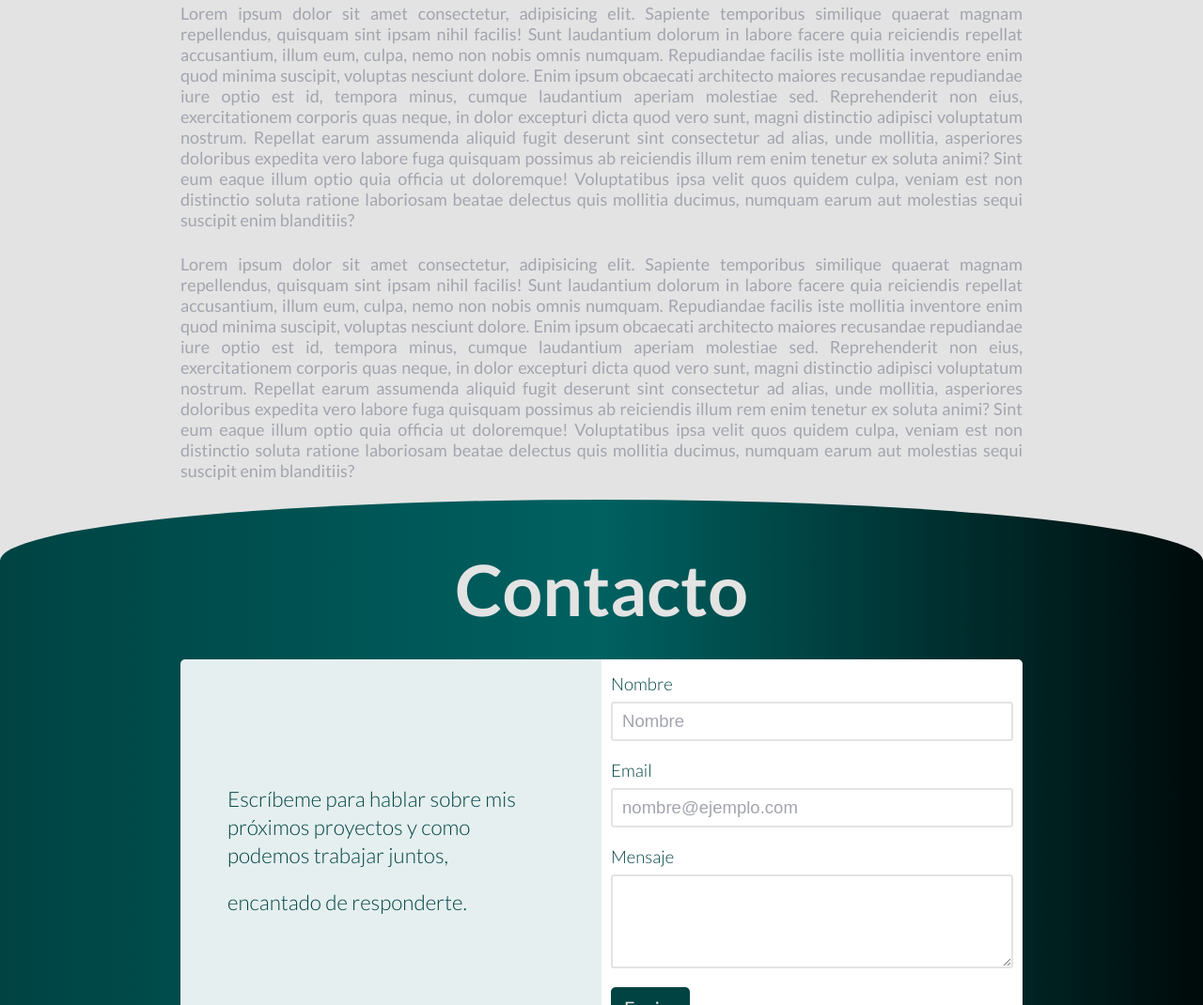
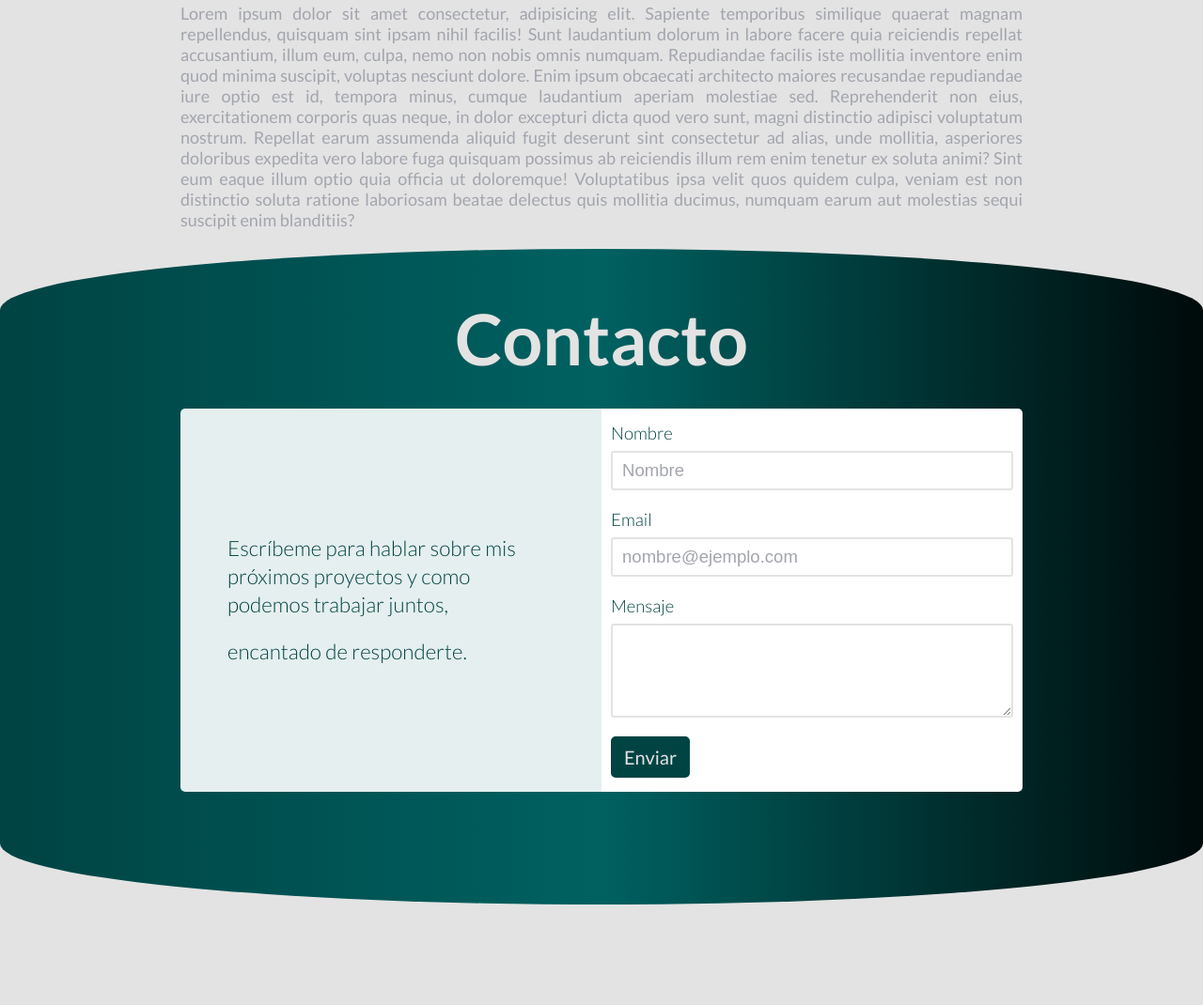
Before and after one commit to EliabLM/EliabLM, a website: page index.html in a window 1280 px wide. Shown: the part 2461-3531 px from the top of the page at 94% size. After the commit the page ends 3424 px from the top, so only its background shows below. Drawn offline with Linux system fonts and the light colour scheme.

Commit message:
Elimina uno de los parrafos de prueba

```diff
--- a/index.html
+++ b/index.html
@@ -205,7 +205,6 @@
         <!-- Parrafos de prueba inicio -->
         <div class="parrafos">
             <p>Lorem ipsum dolor sit amet consectetur, adipisicing elit. Sapiente temporibus similique quaerat magnam repellendus, quisquam sint ipsam nihil facilis! Sunt laudantium dolorum in labore facere quia reiciendis repellat accusantium, illum eum, culpa, nemo non nobis omnis numquam. Repudiandae facilis iste mollitia inventore enim quod minima suscipit, voluptas nesciunt dolore. Enim ipsum obcaecati architecto maiores recusandae repudiandae iure optio est id, tempora minus, cumque laudantium aperiam molestiae sed. Reprehenderit non eius, exercitationem corporis quas neque, in dolor excepturi dicta quod vero sunt, magni distinctio adipisci voluptatum nostrum. Repellat earum assumenda aliquid fugit deserunt sint consectetur ad alias, unde mollitia, asperiores doloribus expedita vero labore fuga quisquam possimus ab reiciendis illum rem enim tenetur ex soluta animi? Sint eum eaque illum optio quia officia ut doloremque! Voluptatibus ipsa velit quos quidem culpa, veniam est non distinctio soluta ratione laboriosam beatae delectus quis mollitia ducimus, numquam earum aut molestias sequi suscipit enim blanditiis?</p>
-            <p>Lorem ipsum dolor sit amet consectetur, adipisicing elit. Sapiente temporibus similique quaerat magnam repellendus, quisquam sint ipsam nihil facilis! Sunt laudantium dolorum in labore facere quia reiciendis repellat accusantium, illum eum, culpa, nemo non nobis omnis numquam. Repudiandae facilis iste mollitia inventore enim quod minima suscipit, voluptas nesciunt dolore. Enim ipsum obcaecati architecto maiores recusandae repudiandae iure optio est id, tempora minus, cumque laudantium aperiam molestiae sed. Reprehenderit non eius, exercitationem corporis quas neque, in dolor excepturi dicta quod vero sunt, magni distinctio adipisci voluptatum nostrum. Repellat earum assumenda aliquid fugit deserunt sint consectetur ad alias, unde mollitia, asperiores doloribus expedita vero labore fuga quisquam possimus ab reiciendis illum rem enim tenetur ex soluta animi? Sint eum eaque illum optio quia officia ut doloremque! Voluptatibus ipsa velit quos quidem culpa, veniam est non distinctio soluta ratione laboriosam beatae delectus quis mollitia ducimus, numquam earum aut molestias sequi suscipit enim blanditiis?</p>
         </div>
         <!-- Parrafos de prueba final -->
 
```
